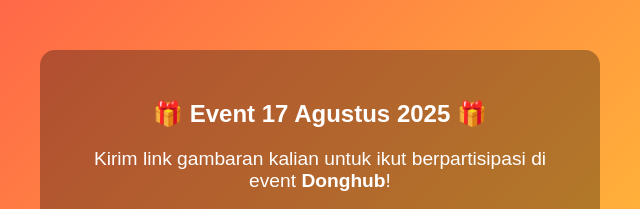
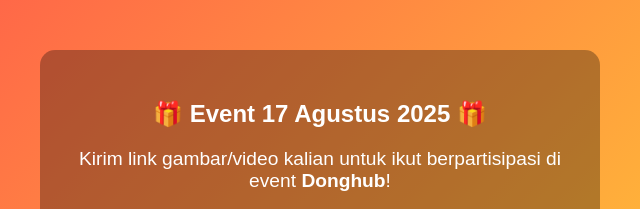
Before and after one commit to Kyota-Sura/Kyota-Sura, a plain HTML site: page index.html in a window 1280 px wide. Shown: the top 209 px of the page, 320-960 px from the left. Drawn offline with Linux system fonts and the light colour scheme.

Commit message:
Update index.html

```diff
--- a/index.html
+++ b/index.html
@@ -49,7 +49,7 @@
 <body>
   <div class="container">
     <h2>🎁 Event 17 Agustus 2025 🎁</h2>
-    <p>Kirim link gambaran kalian untuk ikut berpartisipasi di event <b>Donghub</b>!</p>
+    <p>Kirim link gambar/video kalian untuk ikut berpartisipasi di event <b>Donghub</b>!</p>
     <a href="https://forms.gle/67GxxRMabCu8K4Px9" target="_blank">📤 Kirim Link Disini</a>
   </div>
 </body>
```
